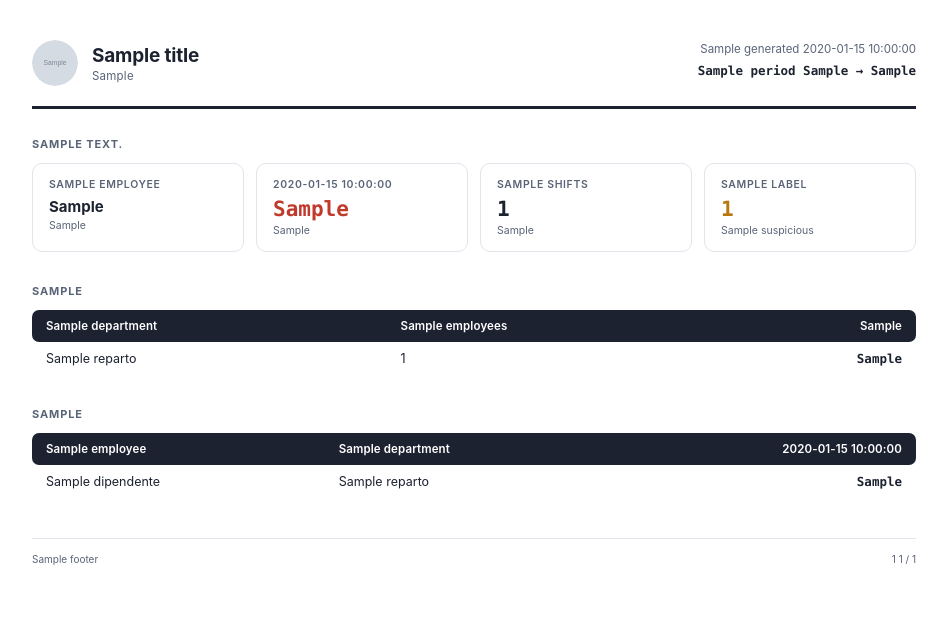
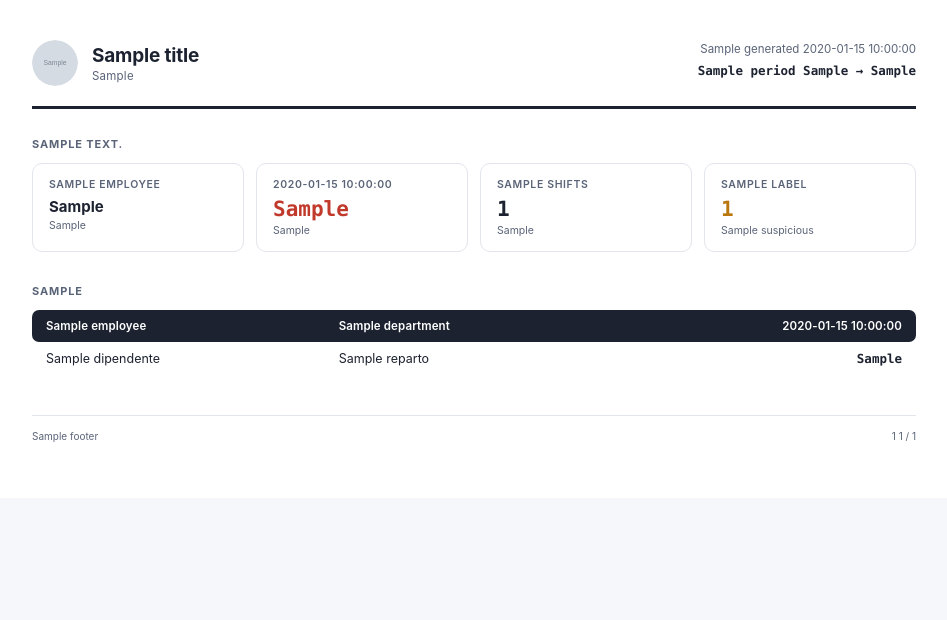
Before and after one commit to g14mp13r0/TimbraNFC, a Python web app: template server/app/templates/report_export.html in a window 1280 px wide. Shown: the top 620 px of the page, without its empty margins (166-1113 px from the left). Run offline with Jinja, Linux system fonts and the light colour scheme; the template is opened without the code that fills it: most values are stand-ins (such as "Sample title", 1, 10 or a date in 2020); grey boxes marked "Sample" are stand-in pictures.

Commit message:
Remove department totals from report generation and HTML template
- Eliminated the `totale_per_reparto` function call from the report context, streamlining the data processing.
- Removed the corresponding department totals table from the HTML template, simplifying the report layout.
- Updated the report context to focus on essential data, enhancing clarity and usability for users.

This update aims to refine the reporting process by removing unnecessary complexity in the TimbraNFC system.

```diff
--- a/server/app/services/report_html.py
+++ b/server/app/services/report_html.py
@@ -21,7 +21,6 @@ from shared.report_anomalies import (
     nota_anomalie,
     riepilogo_tempo,
     short_name,
-    totale_per_reparto,
 )
 
 _TPL_DIR = Path(__file__).resolve().parent.parent / "templates"
@@ -106,7 +105,6 @@ def build_report_context(
     turni = annota_anomalie_turni(list(data.get("turni", [])))
     riepilogo = sorted(data.get("riepilogo", []), key=lambda r: r["dipendente"].lower())
     stats = riepilogo_tempo(turni)
-    reparti = totale_per_reparto(turni)
     n_anomalie = conta_anomalie(turni)
     brand = _report_brand()
 
@@ -166,7 +164,6 @@ def build_report_context(
         "hint_aperti": hint_aperti,
         "n_turni": stats["n_turni"],
         "n_anomalie": n_anomalie,
-        "reparti": reparti,
         "dipendenti_ore": [
             {
                 "dipendente": r["dipendente"],
@@ -189,10 +186,7 @@ def build_report_context(
             "anomalies": t("report_anomalies", code),
             "in_period": t("report_in_period", code),
             "suspicious": t("report_suspicious", code),
-            "dept_totals": t("report_dept_totals", code),
             "department": t("col_department", code),
-            "employees": t("report_employees_count", code),
-            "dept_hours": t("report_dept_hours", code),
             "detail": t("report_detail", code),
             "legend_open": t("report_legend_open", code),
             "legend_warn": t("report_legend_warn", code),
--- a/server/app/templates/report_export.html
+++ b/server/app/templates/report_export.html
@@ -337,28 +337,6 @@
     </div>
   </div>
 
-  {% if reparti %}
-  <table class="dept-table">
-    <caption>{{ labels.dept_totals }}</caption>
-    <thead>
-      <tr>
-        <th>{{ labels.department }}</th>
-        <th>{{ labels.employees }}</th>
-        <th style="text-align:right;">{{ labels.dept_hours }}</th>
-      </tr>
-    </thead>
-    <tbody>
-      {% for r in reparti %}
-      <tr>
-        <td>{{ r.reparto }}</td>
-        <td>{{ r.n_dipendenti }}</td>
-        <td>{{ r.durata_totale }}</td>
-      </tr>
-      {% endfor %}
-    </tbody>
-  </table>
-  {% endif %}
-
   {% if dipendenti_ore %}
   <table class="dept-table">
     <caption>{{ labels.employee_hours }}</caption>
```
